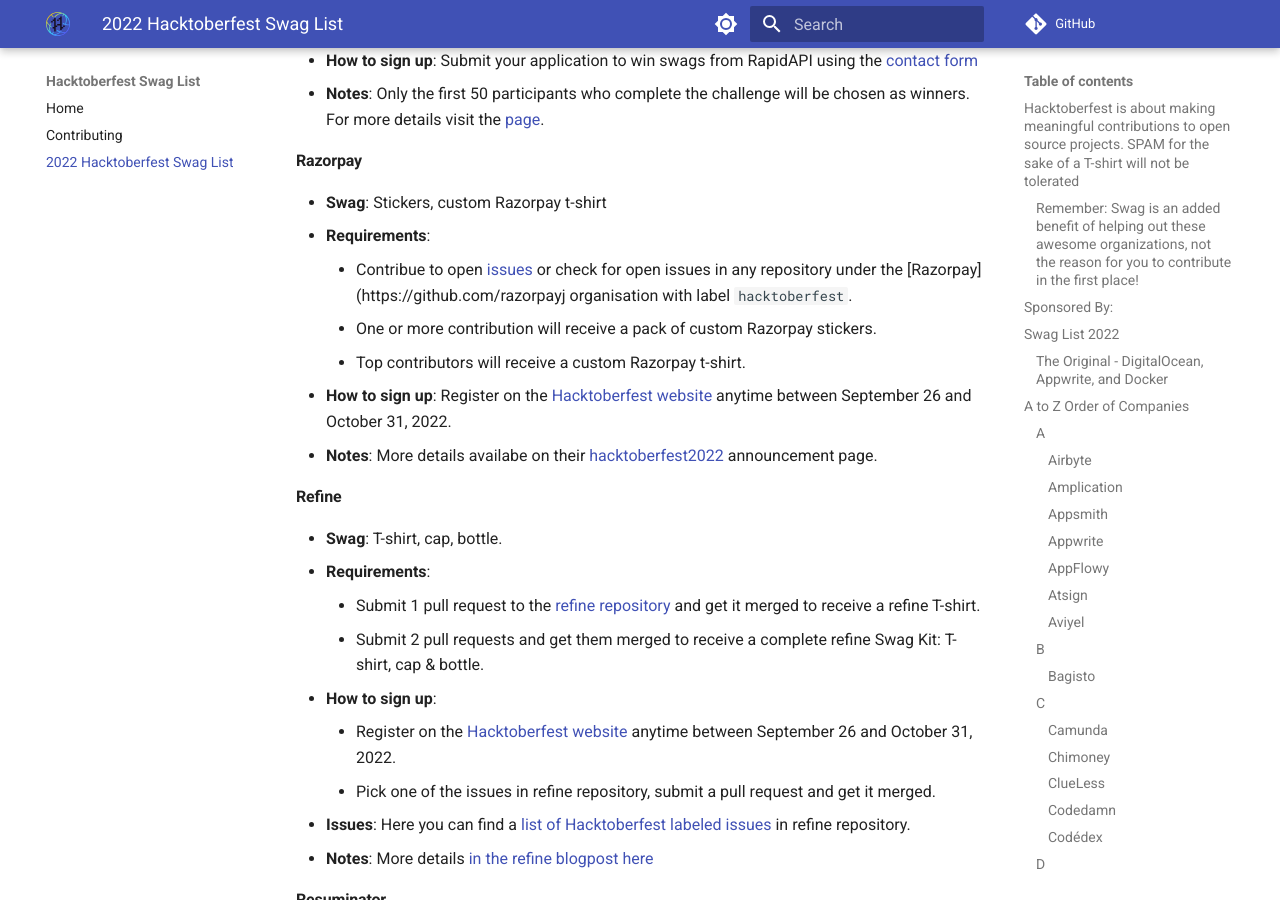
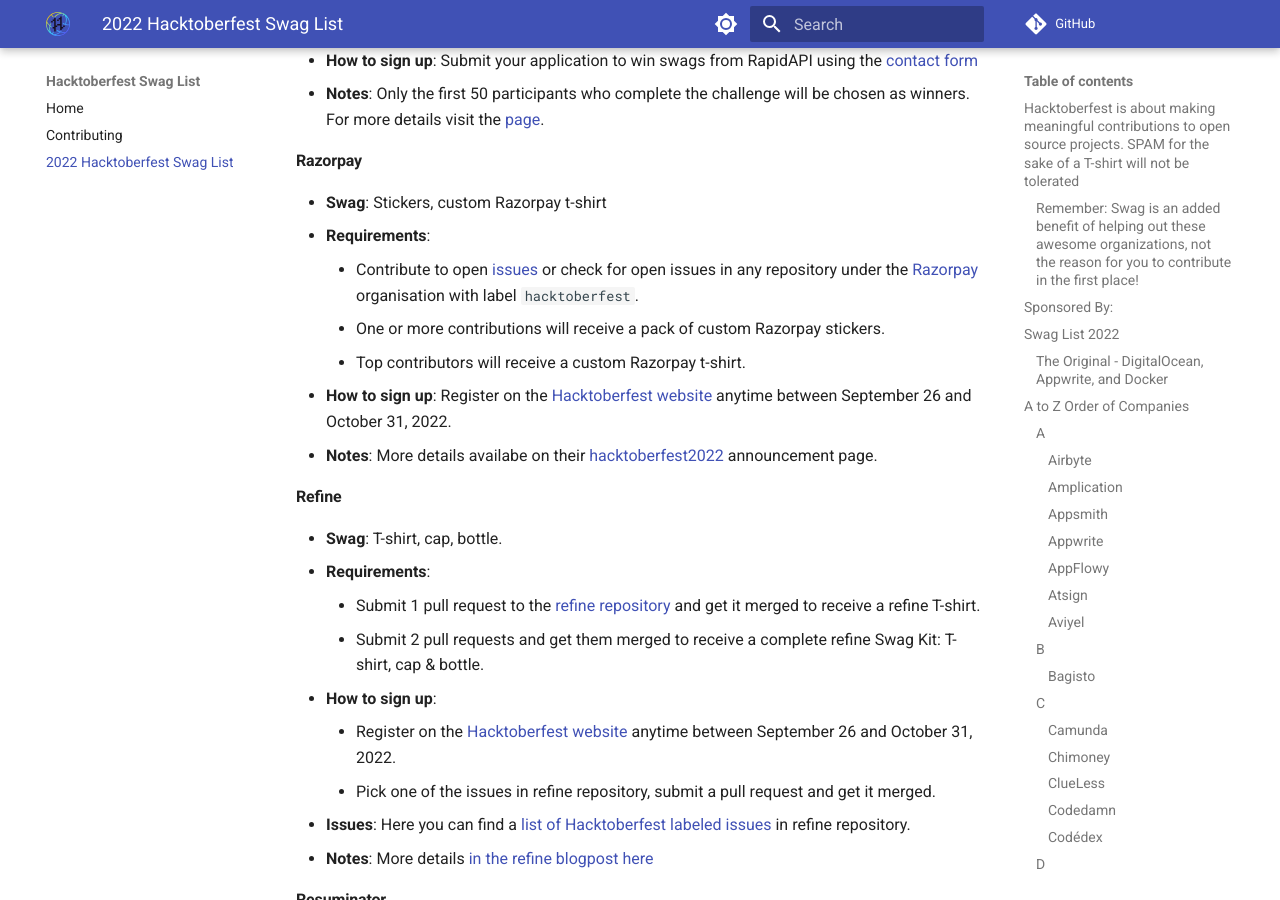
Before and after one commit to crweiner/hacktoberfest-swag-list, an MkDocs documentation site: the page built from docs/list.md, in a window 1280 px wide and 900 px high, scrolled down 21532 px. Built offline with MkDocs 1.6.1 and Material for MkDocs 9.7.7, drawn with Linux system fonts in a browser that asks for light colours; plug-ins that fetch from the network failed and are left out; comment, search, counter and statistics services are not loaded.

Commit message:
fix: hyperlink fixed

```diff
--- a/docs/list.md
+++ b/docs/list.md
@@ -615,8 +615,8 @@
 
 - **Swag**: Stickers, custom Razorpay t-shirt
 - **Requirements**:
-    - Contribue to open [issues](https://github.com/search?q=org%3Arazorpay+is%3Aissue+is%3Aopen) or check for open issues in any repository under the [Razorpay](https://github.com/razorpayj organisation with label `hacktoberfest`.
-    - One or more contribution will receive a pack of custom Razorpay stickers.
+    - Contribute to open [issues](https://github.com/search?q=org%3Arazorpay+is%3Aissue+is%3Aopen) or check for open issues in any repository under the [Razorpay](https://github.com/razorpay) organisation with label `hacktoberfest`.
+    - One or more contributions will receive a pack of custom Razorpay stickers.
     - Top contributors will receive a custom Razorpay t-shirt.
 - **How to sign up**: Register on the [Hacktoberfest website](https://hacktoberfest.com/) anytime between September 26 and October 31, 2022.
 - **Notes**: More details availabe on their [hacktoberfest2022](https://github.com/razorpay/.github/blob/master/HACKTOBERFEST.md) announcement page.
```
